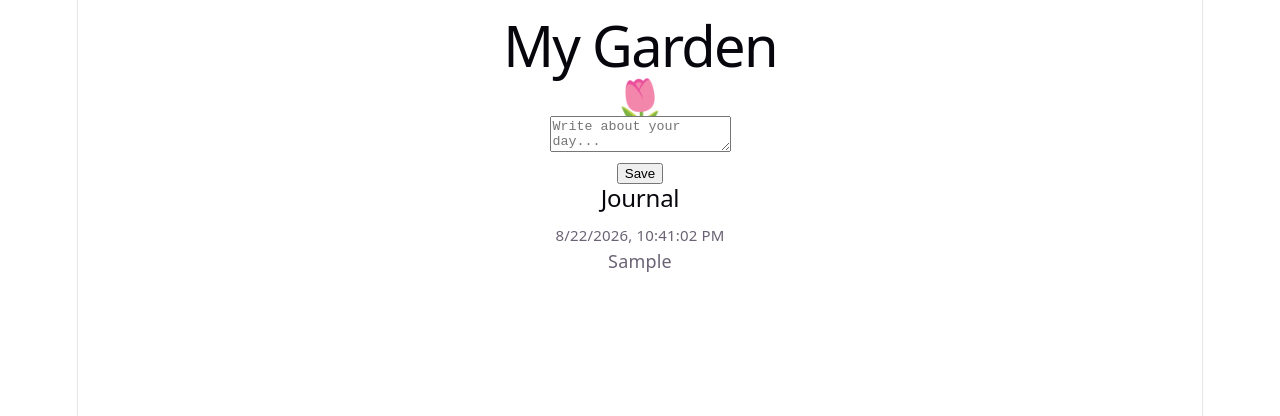
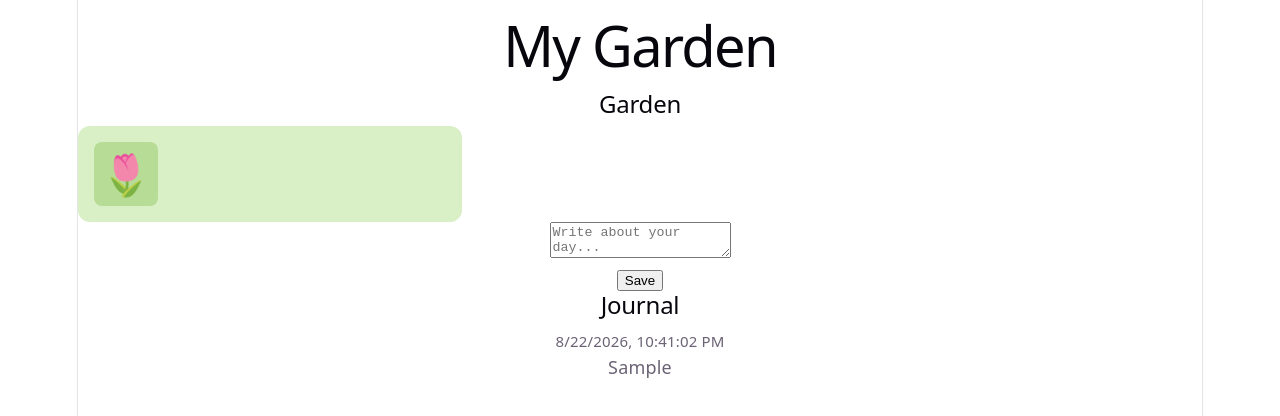
Before and after one commit to kenjiakahane/garden-journal, a React (Vite) app: page / in a window 1280 px wide. Both pictures are taken after typing "Sample" into the empty fields and a click on the button "Save". Shown: the top 416 px of the page. Built offline with nearby package versions, Linux system fonts and the light colour scheme.

Commit message:
Display garden as grid

```diff
--- a/src/App.jsx
+++ b/src/App.jsx
@@ -22,17 +22,11 @@ function App() {
   }, [text]);
 
   useEffect(() => {
-    localStorage.setItem(
-      "journalEntries",
-      JSON.stringify(entries)
-    );
+    localStorage.setItem("journalEntries", JSON.stringify(entries));
   }, [entries]);
 
   useEffect(() => {
-    localStorage.setItem(
-      "gardenPlants",
-      JSON.stringify(plants)
-    );
+    localStorage.setItem("gardenPlants", JSON.stringify(plants));
   }, [plants]);
 
   const handleSave = () => {
@@ -47,24 +41,15 @@ function App() {
     };
 
     const randomPlant =
-      plantTypes[
-        Math.floor(Math.random() * plantTypes.length)
-      ];
+      plantTypes[Math.floor(Math.random() * plantTypes.length)];
 
     const newPlant = {
       id: entryId,
       type: randomPlant,
     };
 
-    setEntries((current) => [
-      newEntry,
-      ...current,
-    ]);
-
-    setPlants((current) => [
-      ...current,
-      newPlant,
-    ]);
+    setEntries((current) => [newEntry, ...current]);
+    setPlants((current) => [...current, newPlant]);
 
     setText("");
     sessionStorage.removeItem("journalDraft");
@@ -75,14 +60,38 @@ function App() {
       <h1>My Garden</h1>
 
       <section>
+        <h2>Garden</h2>
+
         {plants.length === 0 ? (
           <p>Your garden is empty.</p>
         ) : (
-          <div style={{ fontSize: "48px" }}>
+          <div
+            style={{
+              display: "grid",
+              gridTemplateColumns: "repeat(5, 64px)",
+              gap: "8px",
+              padding: "16px",
+              backgroundColor: "#d9f0c7",
+              width: "fit-content",
+              borderRadius: "12px",
+            }}
+          >
             {plants.map((plant) => (
-              <span key={plant.id}>
+              <div
+                key={plant.id}
+                style={{
+                  width: "64px",
+                  height: "64px",
+                  display: "flex",
+                  alignItems: "center",
+                  justifyContent: "center",
+                  fontSize: "40px",
+                  backgroundColor: "#b7dc95",
+                  borderRadius: "8px",
+                }}
+              >
                 {plant.type}
-              </span>
+              </div>
             ))}
           </div>
         )}
@@ -96,9 +105,7 @@ function App() {
 
       <br />
 
-      <button onClick={handleSave}>
-        Save
-      </button>
+      <button onClick={handleSave}>Save</button>
 
       <h2>Journal</h2>
 
@@ -108,11 +115,8 @@ function App() {
         entries.map((entry) => (
           <article key={entry.id}>
             <small>
-              {new Date(
-                entry.createdAt
-              ).toLocaleString()}
+              {new Date(entry.createdAt).toLocaleString()}
             </small>
-
             <p>{entry.text}</p>
           </article>
         ))
```
